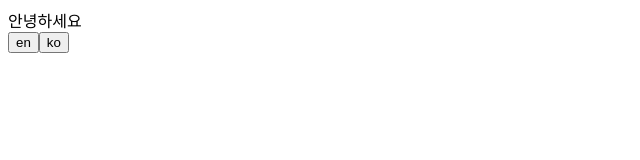
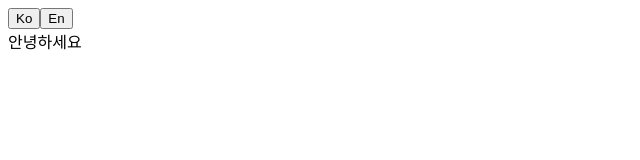
Before and after one commit to micahang0127/react-typescript-init-all, a React (Create React App) app: page / in a window 1280 px wide. Shown: the top 160 px of the page, without its empty margins (0-640 px from the left). Built offline with nearby package versions, Linux system fonts and the light colour scheme.

Commit message:
[i18n] change locales btn

```diff
--- a/src/App.tsx
+++ b/src/App.tsx
@@ -1,8 +1,10 @@
+import MainPage from './pages/MainPage';
 import Locales from './pages/LocalesPage';
 
 function App() {
   return (
     <div className="App">
+      <MainPage />
       <Locales />
     </div>
   );
--- /dev/null
+++ b/src/components/common/locales/LocalesBtn.tsx
@@ -0,0 +1,26 @@
+import { useCallback } from 'react';
+import { useTranslation } from 'react-i18next';
+
+function LocalesBtn() {
+  const { i18n } = useTranslation('common');
+
+  const toggleLocales = useCallback(
+    (locale: string) => {
+      i18n.changeLanguage(locale);
+    },
+    [i18n]
+  );
+
+  return (
+    <div>
+      <button type="button" onClick={() => toggleLocales('ko-KR')} title="Ko">
+        Ko
+      </button>
+      <button type="button" onClick={() => toggleLocales('en-US')} title="En">
+        En
+      </button>
+    </div>
+  );
+}
+
+export default LocalesBtn;
--- a/src/pages/LocalesPage.tsx
+++ b/src/pages/LocalesPage.tsx
@@ -1,20 +1,20 @@
-import { useCallback } from 'react';
+// import { useCallback } from 'react';
 import { useTranslation } from 'react-i18next';
 
 function LocalesPage() {
-  const { t, i18n } = useTranslation('common');
+  const { t } = useTranslation('common');
 
-  const toggleLocales = useCallback(
-    (locale: string) => {
-      i18n.changeLanguage(locale);
-    },
-    [i18n]
-  );
+  // const toggleLocales = useCallback(
+  //   (locale: string) => {
+  //     i18n.changeLanguage(locale);
+  //   },
+  //   [i18n]
+  // );
 
   return (
     <div>
       <div>{t('test')}</div>
-      <div>
+      {/* <div>
         <button
           type="button"
           onClick={() => toggleLocales('en-US')}
@@ -29,7 +29,7 @@ function LocalesPage() {
         >
           ko
         </button>
-      </div>
+      </div> */}
     </div>
   );
 }
--- /dev/null
+++ b/src/pages/MainPage.tsx
@@ -0,0 +1,11 @@
+import LocalesBtn from '../components/common/locales/LocalesBtn';
+
+function MainPage() {
+  return (
+    <div>
+      <LocalesBtn />
+    </div>
+  );
+}
+
+export default MainPage;
```
Also changed, not shown: 1 other file (tests, documents, lock files or other folders).
